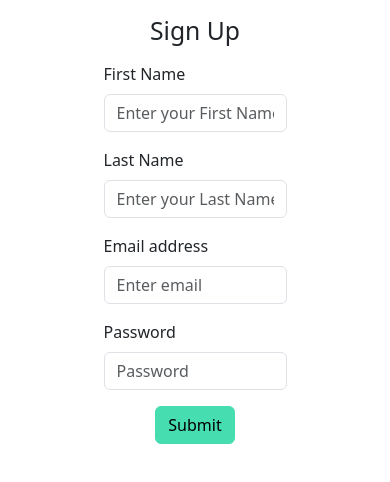
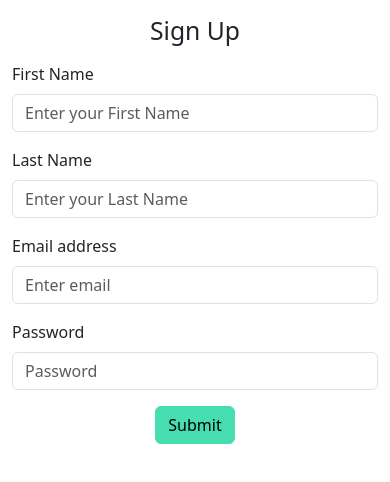
Before and after one commit to OlgaShishkanova/sign-up-form-task, a React (Create React App) app: page / in a window 390 px wide. Shown: the top 482 px of the page. Built offline with nearby package versions, Linux system fonts and the light colour scheme.

Commit message:
form's responsiveness

```diff
--- a/src/components/SignUpForm.tsx
+++ b/src/components/SignUpForm.tsx
@@ -19,9 +19,9 @@ const SignUpForm: React.FC = () => {
   return (
     <>
       <h2 className="text-center my-3">Sign Up </h2>
-      <div className="mt-3 d-flex justify-content-center">
+      <div className="col col-md-6 mx-auto">
         <FormProvider {...methods}>
-          <Form className="w-50" onSubmit={methods.handleSubmit(onSubmit)}>
+          <Form onSubmit={methods.handleSubmit(onSubmit)}>
             <Form.Group className="mb-3">
               <Form.Label>First Name</Form.Label>
               <Form.Control
```
